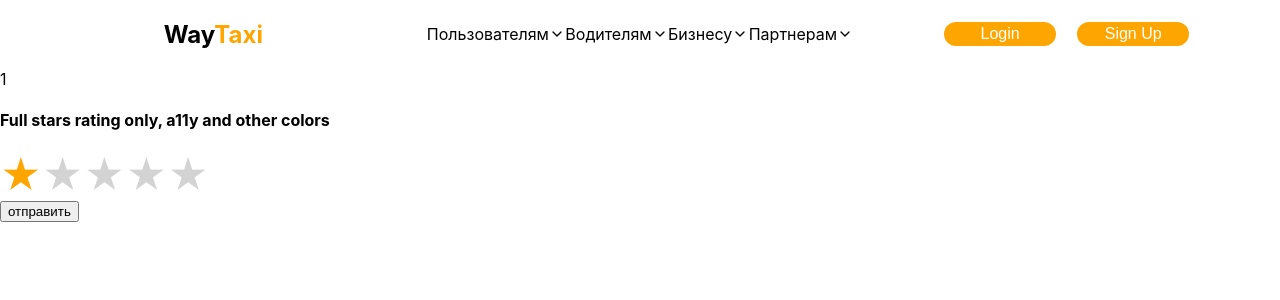
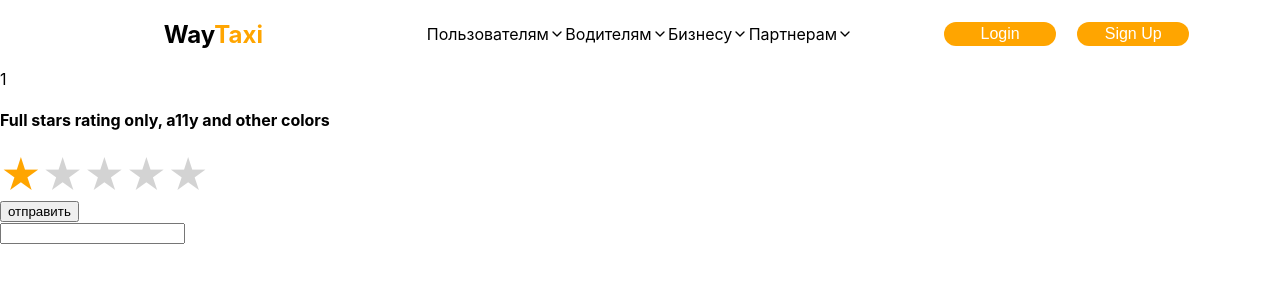
Before and after one commit to mturlaev/WayTaxi-FrontEnd, a Next.js app in the folder way-taxi/: page /ratingComponent in a window 1280 px wide. Shown: the top 300 px of the page. Built offline with nearby package versions, Linux system fonts and the light colour scheme; no server answers.

Commit message:
fixed bags v2.0

```diff
--- a/way-taxi/features/ratingAndComment.js
+++ b/way-taxi/features/ratingAndComment.js
@@ -8,6 +8,14 @@ export const ratingPost = createAsyncThunk("rating/post", async ({taxi, star}, t
         return response.data
     } catch (error) {
         thunkAPI.rejectWithValue(error.message)
+    }
+});
+
+export const commentPost = createAsyncThunk("comments/post", async (_, thunkAPI) => {
+    try {
+        const response = await axios.post("http://localhost:4000/")
+    } catch (error) {
+
     }
 })
 
--- a/way-taxi/pages/orders.jsx
+++ b/way-taxi/pages/orders.jsx
@@ -1,4 +1,4 @@
-import css from "./orders.module.css";
+import css from "../styles/Orders.module.css";
 import { useDispatch, useSelector } from "react-redux";
 import { useEffect } from "react";
 import { FetchOrders } from "../features/ordersSlice";
--- a/way-taxi/pages/ratingComponent.js
+++ b/way-taxi/pages/ratingComponent.js
@@ -1,12 +1,13 @@
 import React, { useEffect, useState } from "react";
 import { useDispatch, useSelector } from "react-redux";
 import ReactStars from "react-rating-stars-component";
-import css from "./ratingComponent.module.css";
+import css from "../styles/RatingComponent.module.css";
 import { ratingPost } from "../features/ratingAndComment";
 import { FetchOrders } from "../features/ordersSlice";
 
 const ratingComponent = () => {
   const [star, setStar] = useState(1);
+  const [comment, setComment] = useState("")
   const dispatch = useDispatch()
 
   const orders = useSelector(state => state.orders.orders);
@@ -16,6 +17,7 @@ const ratingComponent = () => {
     const handleAddRating = () => {
         const taxi = orders[orders.length - 1]
         dispatch(ratingPost({taxi, star}))
+
     }
 
 
@@ -24,6 +26,12 @@ const ratingComponent = () => {
     }, [dispatch])
 
     console.log(rating)
+
+
+
+    const handleComments = (e) => {
+      setComment(e.target.value)
+    }
 
   const starsConfig = {
     size: 40,
@@ -37,13 +45,18 @@ const ratingComponent = () => {
     },
   };
   return (
-    <div className="App">
+    <div className={css.ratingMain}>
       {star}
       <h4>Full stars rating only, a11y and other colors</h4>
       <ReactStars {...starsConfig} />
       <button className={css.btnRating} onClick={handleAddRating}>
         отправить
       </button>
+      <div className={css.reviewsMain}>
+        <form>
+          <input className={css.inputComment} onChange={(e) => handleComments} value={comment}/>
+        </form>
+      </div>
     </div>
   );
 };
```
Also changed, not shown: way-taxi/pages/ratingComponent.module.css (deleted), way-taxi/styles/Orders.module.css (renamed from way-taxi/pages/orders.module.css), way-taxi/styles/RatingComponent.module.css (added).
